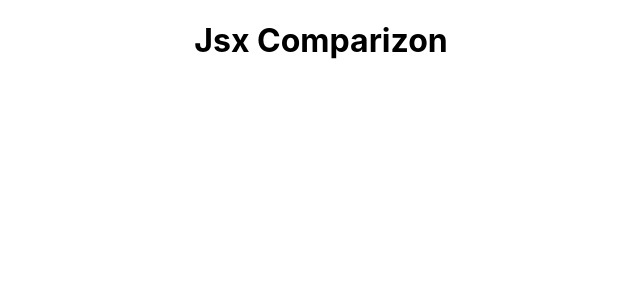
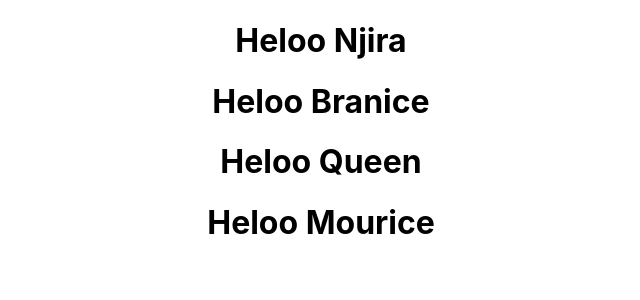
Before and after one commit to MBUDA-BRANICE-NJIRA/Master-React, a React (Create React App) app: page / in a window 1280 px wide. Shown: the top 300 px of the page, without its empty margins (319-959 px from the left). Built offline with nearby package versions, Linux system fonts and the light colour scheme.

Commit message:
Learnt on how to use props

```diff
--- a/src/App.js
+++ b/src/App.js
@@ -6,9 +6,15 @@ import Welcome from './Components/Welcome';
 function App() {
   return (
     <div className="App">
-      {/* <Greet/>
-      <Welcome/> */}
-      <Hello/>
+      {/* Re using of component to though props */}
+      <Greet name = "Njira"/>
+      <Greet name = "Branice"/>
+      <Greet name = "Queen"/>
+      <Greet name = "Mourice"/>
+{/* end */}
+
+      {/* <Welcome/>
+      <Hello/> */}
     </div>
   );
 }
--- a/src/Components/Great.js
+++ b/src/Components/Great.js
@@ -13,6 +13,8 @@ import React from "react";
 
 //Method 2
 // This is using short cut in arrow function
-const Great = ()=> <h1>Heloo Branice</h1>
+const Great = (props)=> {
+    console.log(props)
+    return  <h1>Heloo {props.name}</h1> }  // This is a methode used called props.It helps in re using of codes .
 
 export default Great;
--- a/src/Components/Hello.js
+++ b/src/Components/Hello.js
@@ -2,14 +2,15 @@ import React from "react";
 const Hello = () => {
     // return (
     //     <div>
-    //         <h1>Heloo Branice</h1>
+    //         <h1>Heloo Branice</h1>    CLASS COMPONET WITHOUT JSX
     //     </div>
     //  );
 
     return React.createElement (
         'div',
         null,
-        React.createElement('h1', null, "Jsx Comparizon") )
+        React.createElement('h1', null, "Jsx Comparizon") )  //With jsx
+        //Its better for writing long code
 }
 
 export default Hello;
```
